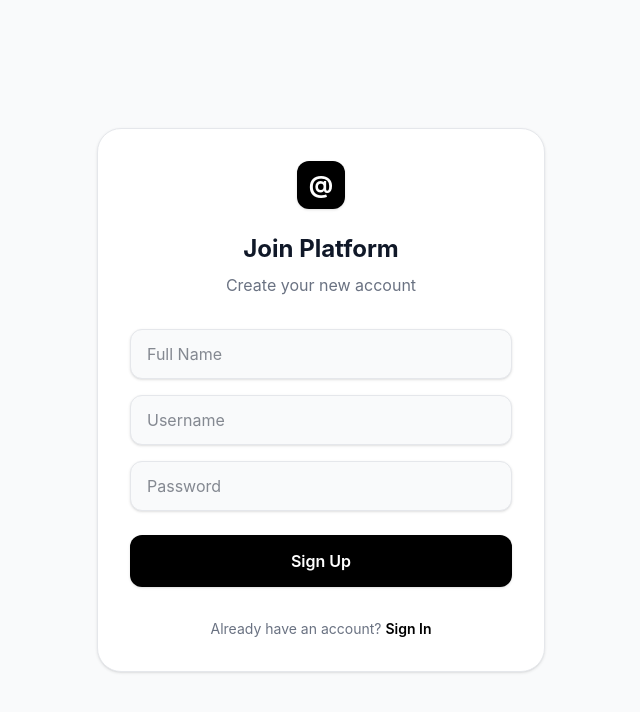
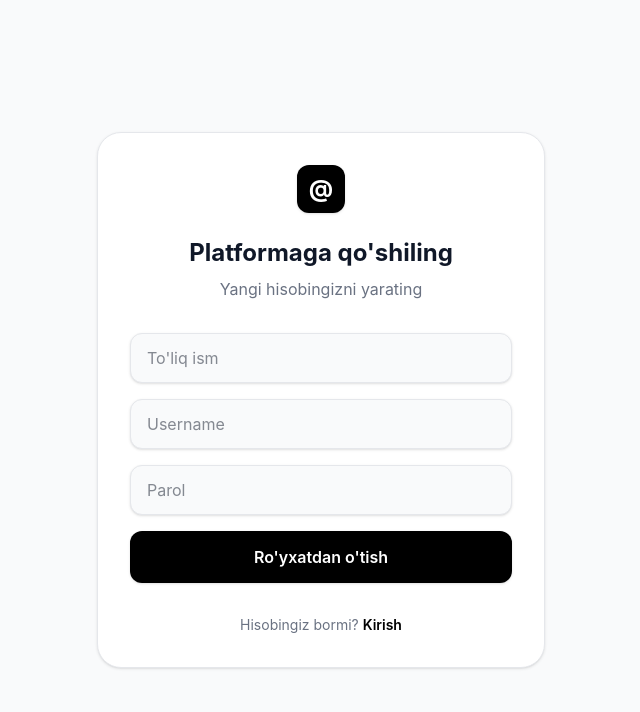
Before and after one commit to sanjarhasanboyev/blog-site, a React (Vite) app: page /register in a window 1280 px wide. Shown: the top 712 px of the page, without its empty margins (319-959 px from the left). Built offline with nearby package versions, Linux system fonts and the light colour scheme.

Commit message:
login page fixed & login url added

```diff
--- a/src/pages/Login.jsx
+++ b/src/pages/Login.jsx
@@ -1,22 +1,48 @@
 import { useState } from 'react';
 import { useNavigate, Link } from 'react-router-dom';
 import { useAuth } from '../context/AuthContext';
+import axios from 'axios';
 
 const Login = () => {
   const [username, setUsername] = useState('');
   const [password, setPassword] = useState('');
   const [error, setError] = useState('');
+  const [loading, setLoading] = useState(false);
   const { login } = useAuth();
   const navigate = useNavigate();
 
-  const handleSubmit = (e) => {
+  const handleSubmit = async (e) => {
     e.preventDefault();
     if (!username || !password) {
-      setError('Please fill in all fields'); return;
+      setError('Please fill in all fields');
+      return;
     }
-    const res = login(username, password);
-    if (res.success) navigate('/cabinet/dashboard');
-    else setError(res.message);
+
+    setLoading(true);
+    setError('');
+
+    try {
+      const response = await axios.post('https://flexible-century-stunning-money.trycloudflare.com/auth/login', {
+        username,
+        password
+      });
+
+      console.log('Login success:', response.data);
+
+      // If the backend returns user data, we update our local context
+      const res = login(username, password);
+
+      if (res.success || response.status === 200) {
+        navigate('/cabinet/dashboard');
+      } else {
+        setError(res.message || 'Login muvaffaqiyatli yakunlanmadi.');
+      }
+    } catch (err) {
+      console.error('Login error:', err);
+      setError(err.response?.data?.message || 'Serverda xatolik. Iltimos qaytadan urinib ko`ring.');
+    } finally {
+      setLoading(false);
+    }
   };
 
   return (
@@ -24,8 +50,8 @@ const Login = () => {
       <div className="w-12 h-12 bg-black text-white flex items-center justify-center font-bold text-2xl rounded-xl mb-6 shadow-sm">
         @
       </div>
-      <h1 className="text-2xl font-bold text-center text-gray-900 mb-2">Welcome back</h1>
-      <p className="text-gray-500 text-center mb-8">Sign in to your account</p>
+      <h1 className="text-2xl font-bold text-center text-gray-900 mb-2">Xush kelibsiz</h1>
+      <p className="text-gray-500 text-center mb-8">Hisobingizga kiring</p>
 
       {error && <div className="w-full text-red-500 font-medium text-sm text-center mb-4">{error}</div>}
 
@@ -36,23 +62,34 @@ const Login = () => {
             placeholder="Username"
             value={username}
             onChange={e => setUsername(e.target.value)}
-            className="w-full px-4 py-3 rounded-xl border border-gray-200 bg-gray-50 text-gray-900 focus:outline-none focus:ring-2 focus:ring-black focus:bg-white transition-all shadow-sm"
+            disabled={loading}
+            className="w-full px-4 py-3 rounded-xl border border-gray-200 bg-gray-50 text-gray-900 focus:outline-none focus:ring-2 focus:ring-black focus:bg-white transition-all shadow-sm disabled:opacity-50"
           />
         </div>
         <div>
           <input
             type="password"
-            placeholder="Password"
+            placeholder="Parol"
             value={password}
             onChange={e => setPassword(e.target.value)}
-            className="w-full px-4 py-3 rounded-xl border border-gray-200 bg-gray-50 text-gray-900 focus:outline-none focus:ring-2 focus:ring-black focus:bg-white transition-all shadow-sm"
+            disabled={loading}
+            className="w-full px-4 py-3 rounded-xl border border-gray-200 bg-gray-50 text-gray-900 focus:outline-none focus:ring-2 focus:ring-black focus:bg-white transition-all shadow-sm disabled:opacity-50"
           />
         </div>
         <button
           type="submit"
-          className="w-full py-3.5 bg-black hover:bg-gray-800 text-white font-semibold rounded-xl transition-all shadow-sm mt-2"
+          disabled={loading}
+          className="w-full py-3.5 bg-black hover:bg-gray-800 text-white font-semibold rounded-xl transition-all shadow-sm mt-2 flex items-center justify-center disabled:bg-gray-400"
         >
-          Sign In
+          {loading ? (
+            <span className="flex items-center gap-2">
+              <svg className="animate-spin h-5 w-5 text-white" xmlns="http://www.w3.org/2000/svg" fill="none" viewBox="0 0 24 24">
+                <circle className="opacity-25" cx="12" cy="12" r="10" stroke="currentColor" strokeWidth="4"></circle>
+                <path className="opacity-75" fill="currentColor" d="M4 12a8 8 0 018-8V0C5.373 0 0 5.373 0 12h4zm2 5.291A7.962 7.962 0 014 12H0c0 3.042 1.135 5.824 3 7.938l3-2.647z"></path>
+              </svg>
+              Kirish...
+            </span>
+          ) : 'Kirish'}
         </button>
       </form>
 
--- a/src/pages/Register.jsx
+++ b/src/pages/Register.jsx
@@ -4,34 +4,45 @@ import { useAuth } from '../context/AuthContext';
 import axios from 'axios';
 
 const Register = () => {
-
-
   const [name, setName] = useState('');
   const [username, setUsername] = useState('');
   const [password, setPassword] = useState('');
   const [error, setError] = useState('');
+  const [loading, setLoading] = useState(false);
   const { register } = useAuth();
   const navigate = useNavigate();
 
-  const handleSubmit = (e) => {
-    axios.post("https://flexible-century-stunning-money.trycloudflare.com/auth/register", {
-      name,
-      username,
-      password
-    })
-    .then(response => {
-      console.log(response.data);
-    })
-    .catch(error => {
-      console.error(error);
-    })
+  const handleSubmit = async (e) => {
     e.preventDefault();
     if (!name || !username || !password) {
-      setError('Please fill in all fields'); return;
+      setError('Iltimos, barcha maydonlarni to`ldiring');
+      return;
     }
-    const res = register(name, username, password);
-    if (res.success) navigate('/cabinet/dashboard');
-    else setError(res.message);
+
+    setLoading(true);
+    setError('');
+
+    try {
+      const response = await axios.post("https://flexible-century-stunning-money.trycloudflare.com/auth/register", {
+        name,
+        username,
+        password
+      });
+
+      console.log('Registration success:', response.data);
+
+      const res = register(name, username, password);
+      if (res.success || response.status === 201) {
+        navigate('/cabinet/dashboard');
+      } else {
+        setError(res.message || 'Ro`yxatdan o`tishda xatolik yuz berdi.');
+      }
+    } catch (err) {
+      console.error('Registration error:', err);
+      setError(err.response?.data?.message || 'Serverda xatolik. Iltimos qaytadan urinib ko`ring.');
+    } finally {
+      setLoading(false);
+    }
   };
 
   return (
@@ -39,8 +50,8 @@ const Register = () => {
       <div className="w-12 h-12 bg-black text-white flex items-center justify-center font-bold text-2xl rounded-xl mb-6 shadow-sm">
         @
       </div>
-      <h1 className="text-2xl font-bold text-center text-gray-900 mb-2">Join Platform</h1>
-      <p className="text-gray-500 text-center mb-8">Create your new account</p>
+      <h1 className="text-2xl font-bold text-center text-gray-900 mb-2">Platformaga qo'shiling</h1>
+      <p className="text-gray-500 text-center mb-8">Yangi hisobingizni yarating</p>
 
       {error && <div className="w-full text-red-500 font-medium text-sm text-center mb-4">{error}</div>}
 
@@ -48,10 +59,11 @@ const Register = () => {
         <div>
           <input
             type="text"
-            placeholder="Full Name"
+            placeholder="To'liq ism"
             value={name}
             onChange={e => setName(e.target.value)}
-            className="w-full px-4 py-3 rounded-xl border border-gray-200 bg-gray-50 text-gray-900 focus:outline-none focus:ring-2 focus:ring-black focus:bg-white transition-all shadow-sm"
+            disabled={loading}
+            className="w-full px-4 py-3 rounded-xl border border-gray-200 bg-gray-50 text-gray-900 focus:outline-none focus:ring-2 focus:ring-black focus:bg-white transition-all shadow-sm disabled:opacity-50"
           />
         </div>
         <div>
@@ -60,30 +72,41 @@ const Register = () => {
             placeholder="Username"
             value={username}
             onChange={e => setUsername(e.target.value)}
-            className="w-full px-4 py-3 rounded-xl border border-gray-200 bg-gray-50 text-gray-900 focus:outline-none focus:ring-2 focus:ring-black focus:bg-white transition-all shadow-sm"
+            disabled={loading}
+            className="w-full px-4 py-3 rounded-xl border border-gray-200 bg-gray-50 text-gray-900 focus:outline-none focus:ring-2 focus:ring-black focus:bg-white transition-all shadow-sm disabled:opacity-50"
           />
         </div>
         <div>
           <input
             type="password"
-            placeholder="Password"
+            placeholder="Parol"
             value={password}
             onChange={e => setPassword(e.target.value)}
-            className="w-full px-4 py-3 rounded-xl border border-gray-200 bg-gray-50 text-gray-900 focus:outline-none focus:ring-2 focus:ring-black focus:bg-white transition-all shadow-sm"
+            disabled={loading}
+            className="w-full px-4 py-3 rounded-xl border border-gray-200 bg-gray-50 text-gray-900 focus:outline-none focus:ring-2 focus:ring-black focus:bg-white transition-all shadow-sm disabled:opacity-50"
           />
         </div>
         <button
           type="submit"
-          className="w-full py-3.5 bg-black hover:bg-gray-800 text-white font-semibold rounded-xl transition-all shadow-sm mt-2"
+          disabled={loading}
+          className="w-full py-3.5 bg-black hover:bg-gray-800 text-white font-semibold rounded-xl transition-all shadow-sm mt-2 flex items-center justify-center disabled:bg-gray-400"
         >
-          Sign Up
+          {loading ? (
+            <span className="flex items-center gap-2">
+              <svg className="animate-spin h-5 w-5 text-white" xmlns="http://www.w3.org/2000/svg" fill="none" viewBox="0 0 24 24">
+                <circle className="opacity-25" cx="12" cy="12" r="10" stroke="currentColor" strokeWidth="4"></circle>
+                <path className="opacity-75" fill="currentColor" d="M4 12a8 8 0 018-8V0C5.373 0 0 5.373 0 12h4zm2 5.291A7.962 7.962 0 014 12H0c0 3.042 1.135 5.824 3 7.938l3-2.647z"></path>
+              </svg>
+              Ro'yxatdan o'tish...
+            </span>
+          ) : 'Ro\'yxatdan o\'tish'}
         </button>
       </form>
 
       <p className="mt-8 text-center text-gray-500 text-sm">
-        Already have an account?{' '}
+        Hisobingiz bormi?{' '}
         <Link to="/login" className="text-black font-semibold hover:underline">
-          Sign In
+          Kirish
         </Link>
       </p>
     </div>
```
